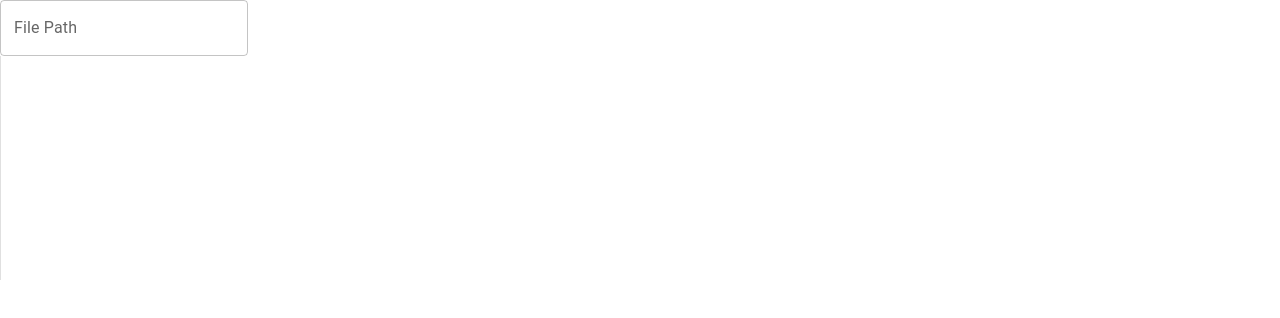
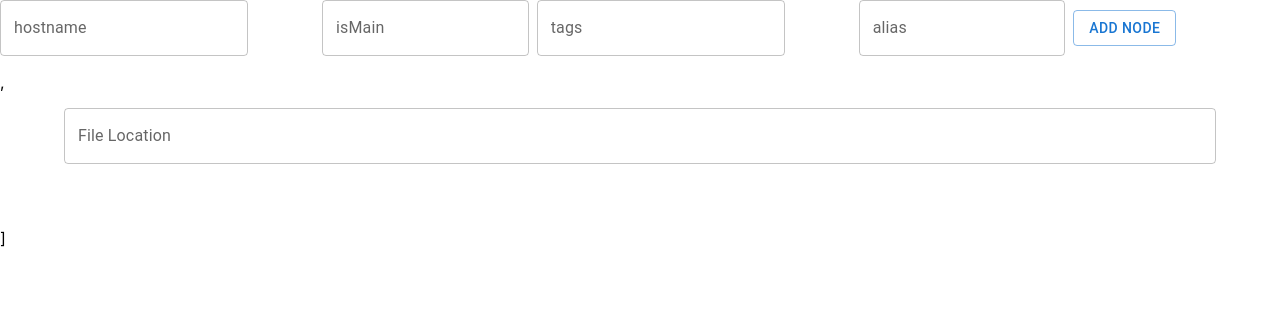
Before and after one commit to sg-c/alluxio-manager, a React (Create React App) app in the folder client/: page / in a window 1280 px wide. Shown: the top 318 px of the page. Built offline with nearby package versions, Linux system fonts and the light colour scheme.

Commit message:
Add node-manager

```diff
--- a/client/package.json
+++ b/client/package.json
@@ -6,6 +6,7 @@
     "@emotion/react": "^11.10.5",
     "@emotion/styled": "^11.10.5",
     "@fontsource/roboto": "^4.5.8",
+    "@mui/icons-material": "^5.10.16",
     "@mui/material": "^5.10.16",
     "@testing-library/jest-dom": "^5.16.5",
     "@testing-library/react": "^13.4.0",
--- a/client/src/App.css
+++ b/client/src/App.css
@@ -36,3 +36,7 @@
     transform: rotate(360deg);
   }
 }
+
+.TextField {
+  margin-top: 5px;
+}
--- a/client/src/App.js
+++ b/client/src/App.js
@@ -1,10 +1,15 @@
-
+import './App.css'
 import FileBrowser from "./file-browser/FileBrowser";
+import NodeManager from "./node-manager/NodeManager";
+import {Box} from "@mui/material";
 
 function App() {
-  return (
-      <FileBrowser></FileBrowser>
-  );
+    return (
+        <Box>
+            <NodeManager></NodeManager>,
+            <FileBrowser></FileBrowser>]
+        </Box>
+    );
 }
 
 export default App;
--- a/client/src/file-browser/FileBrowser.js
+++ b/client/src/file-browser/FileBrowser.js
@@ -1,47 +1,64 @@
 import React from "react";
-import {TextField} from "@mui/material";
+import {Container, Grid, TextField} from "@mui/material";
 import FileList from "./FileList";
+
+/**
+ * FileBrowser does following things:
+ *  - reads a list of nodes (from Redux??) that are selected by the user
+ *  - allows the user specify the location of a particular file w.r.t each node
+ *  - fetch and display that particular file from each node from specified location
+ */
+
+const testContet = `
+Lorem ipsum dolor sit amet, consectetur adipiscing elit. Integer nec odio.
+Praesent libero. Sed cursus ante dapibus diam. Sed nisi. Nulla quis sem at nibh elementum imperdiet.
+Duis sagittis ipsum. Praesent mauris. Fusce nec tellus sed augue semper porta. Mauris massa.
+Vestibulum lacinia arcu eget nulla.
+`;
 
 export default class FileBrowser extends React.Component {
     constructor(props) {
         super(props);
         this.nodes = props.nodes;
-        this.state = {loc: ''};
+        this.state = {fileLoc: ''};
         this.onFilePathKeyDown = this.onFilePathKeyDown.bind(this);
         this.onFilePathValueChanged = this.onFilePathValueChanged.bind(this);
     }
 
     onFilePathValueChanged(e) {
         const value = e.target.value;
-        this.setState({loc: value})
+        this.setState({fileLoc: value})
     }
 
     onFilePathKeyDown(e) {
         if (e.key === 'Enter') {
-            console.log(`TODO: rest.js /api/file/${this.nodes}/${this.state.loc}`);
+            console.log(`TODO: rest.js /api/file/${this.nodes}/${this.state.fileLoc}`);
             this.setState({files: this.getFiles()})
         }
     }
 
     getFiles() {
-        return [
-            {node: "01.all.io", content: "abc"},
-            {node: "02.all.io", content: "def"},
-        ]
+        return [{node: "01.all.io", content: testContet}, {node: "02.all.io", content: "def"},]
     }
 
     render() {
-        return (
-            <div>
-                <TextField
-                    id="file-path"
-                    label="File Path"
-                    variant="outlined"
-                    value={this.state.loc}
-                    onKeyDown={this.onFilePathKeyDown}
-                    onChange={this.onFilePathValueChanged}/>
-                <FileList files={this.state.files} selected={0}/>
-            </div>
-        );
+        return (<Container>
+            <Grid container spacing={1}>
+                <Grid item xs={12}>
+                    <TextField
+                        fullWidth
+                        margin="normal"
+                        id="file-path"
+                        label="File Location"
+                        variant="outlined"
+                        value={this.state.fileLoc}
+                        onKeyDown={this.onFilePathKeyDown}
+                        onChange={this.onFilePathValueChanged}></TextField>
+                </Grid>
+                <Grid item xs={12}>
+                    <FileList files={this.state.files} selected={0}/>
+                </Grid>
+            </Grid>
+        </Container>);
     }
 }
--- a/client/src/file-browser/FileList.js
+++ b/client/src/file-browser/FileList.js
@@ -1,20 +1,22 @@
 import React, {Component} from 'react';
-import {Box, Container, Tab, Tabs, TextareaAutosize} from "@mui/material";
+import {Box, Tab, Tabs, TextField} from "@mui/material";
 
 class TabPanel extends Component {
     render() {
-        const {value, index, children, ...other} = this.props;
-        return (<div
-            role="tabpanel"
-            hidden={value !== index}
-            id={`vertical-tabpanel-${index}`}
-            aria-labelledby={`vertical-tab-${index}`}
-            {...other}
-        >
-            {value === index && (<Container>
-                <TextareaAutosize>{children}</TextareaAutosize>
-            </Container>)}
-        </div>);
+        const {value, index, children, node} = this.props;
+        return (
+            <Box sx={{margin: 1, width: '100%'}}
+                 hidden={value !== index}
+                 id={`vertical-tabpanel-${index}`}>
+                {value === index &&
+                    <TextField fullWidth
+                               multiline
+                               size={"small"}
+                               label={node}
+                               value={children}/>}
+            </Box>);
+
+
     }
 }
 
@@ -34,7 +36,8 @@ class FileList extends Component {
     }
 
     createPanels(files, selected) {
-        return !files ? [] : files.map((f, i) => (<TabPanel value={selected} index={i}>{f.content}</TabPanel>));
+        return !files ? [] : files.map((f, i) => (
+            <TabPanel value={selected} index={i} node={f.node}>{f.content}</TabPanel>));
     }
 
     render() {
@@ -42,14 +45,17 @@ class FileList extends Component {
         const selected = this.state.selected;
 
         return (<Box
-            sx={{flexGrow: 1, bgcolor: 'background.paper', display: 'flex', height: 224}}
+            sx={{
+                flexGrow: 1, bgcolor: 'background.paper', display: 'flex', borderColor: 'divider',
+            }}
         >
             <Tabs
                 orientation="vertical"
                 variant="scrollable"
                 value={this.state.selected}
                 onChange={this.onChanged}
-                sx={{borderRight: 1, borderColor: 'divider'}}
+                textColor="secondary"
+                indicatorColor="secondary"
             >
                 {this.createTabs(files)}
             </Tabs>
--- a/client/src/index.js
+++ b/client/src/index.js
@@ -3,14 +3,12 @@ import ReactDOM from 'react-dom/client';
 import './index.css';
 import App from './App';
 import reportWebVitals from './reportWebVitals';
-import {CssBaseline} from "@mui/material";
 
 const root = ReactDOM.createRoot(document.getElementById('root'));
 root.render(
-  <React.StrictMode>
-      <CssBaseline />
-    <App />
-  </React.StrictMode>
+    <React.StrictMode>
+        <App/>
+    </React.StrictMode>
 );
 
 // If you want to start measuring performance in your app, pass a function
--- /dev/null
+++ b/client/src/node-manager/NodeDisplay.js
@@ -0,0 +1,71 @@
+import React, {Component} from 'react';
+import {
+    Box,
+    IconButton,
+    List,
+    ListItem,
+    ListItemIcon,
+    ListItemText
+} from "@mui/material";
+import StarIcon from '@mui/icons-material/Star';
+import DeleteIcon from "@mui/icons-material/Delete";
+
+class NodeItem extends Component {
+    constructor(props) {
+        super(props);
+        this.onClick = this.onClick.bind(this);
+    }
+
+    onClick() {
+        this.props.onRemoveNode(this.props.node);
+    }
+
+    render() {
+        return (
+            <ListItem secondaryAction={
+                <IconButton edge="end" onClick={this.onClick}>
+                    <DeleteIcon/>
+                </IconButton>
+            }>
+                <ListItemIcon>
+                    {this.props.isMain && <StarIcon/>}
+                </ListItemIcon>
+                <ListItemText primary={this.props.hostname}
+                              secondary={this.props.alias}/>
+                <ListItemText hidden={this.props.tags.length === 0}
+                              secondary={this.props.tags.join(',')}/>
+            </ListItem>
+        );
+    }
+}
+
+class NodeDisplay extends Component {
+    constructor(props) {
+        super(props);
+        this.onRemoveNode = this.onRemoveNode.bind(this);
+    }
+
+    onRemoveNode(node) {
+        this.props.onRemoveNode(node);
+    }
+
+    render() {
+        const nodes = this.props.nodes;
+        return (
+            <Box>
+                <List>
+                    {nodes.map((n) =>
+                        <NodeItem node={n}
+                                  hostname={n.hostname}
+                                  alias={n.alias}
+                                  isMain={n.isMain}
+                                  tags={n.tags}
+                                  onRemoveNode={this.onRemoveNode}/>)}
+
+                </List>
+            </Box>
+        );
+    }
+}
+
+export default NodeDisplay;
--- /dev/null
+++ b/client/src/node-manager/NodeInput.js
@@ -0,0 +1,97 @@
+import React, {Component} from "react";
+import Grid2 from "@mui/material/Unstable_Grid2";
+import {Button, TextField} from "@mui/material";
+
+class NodePropInput extends Component {
+    constructor(props) {
+        super(props);
+        this.onChange = this.onChange.bind(this);
+    }
+
+    onChange(e) {
+        this.props.onChange(e.target.value);
+    }
+
+    render() {
+        return (<Grid2 xs={this.props.size}>
+            <TextField
+                label={this.props.label}
+                value={this.props.value}
+                onChange={this.onChange}
+            />
+        </Grid2>);
+    }
+}
+
+class NodePropAddButton extends Component {
+    constructor(props) {
+        super(props);
+        this.onClicked = this.onClicked.bind(this);
+    }
+
+    onClicked() {
+        this.props.onAddNode();
+    }
+
+    render() {
+        return (<Grid2 xs={this.props.size} size="medium">
+            <Button variant="outlined" onClick={this.onClicked}>
+                Add Node
+            </Button>
+        </Grid2>)
+    }
+}
+
+export default class NodeInput extends Component {
+    DEFAULT_NODE_PROPS = {hostname: '', isMain: '', tags: '', alias: ''};
+
+    constructor(props) {
+        super(props);
+        this.state = Object.assign({}, this.DEFAULT_NODE_PROPS);
+        this.onAddNode = this.onAddNode.bind(this);
+        this.onHostnameChanged = this.onHostnameChanged.bind(this);
+        this.onIsMainChanged = this.onIsMainChanged.bind(this);
+        this.onTagsChanged = this.onTagsChanged.bind(this);
+        this.onAliasChanged = this.onAliasChanged.bind(this);
+    }
+
+    onAddNode() {
+        this.props.onAddNode({
+            hostname: this.state.hostname,
+            isMain: this.state.isMain === 'true',
+            tags: this.state.tags.split(','),
+            alias: this.state.alias,
+        });
+        this.setState(Object.assign({}, this.DEFAULT_NODE_PROPS));
+    }
+
+    onHostnameChanged(hostname) {
+        this.setState({hostname});
+    }
+
+    onIsMainChanged(isMain) {
+        this.setState({isMain});
+    }
+
+    onTagsChanged(tags) {
+        this.setState({tags});
+    }
+
+    onAliasChanged(alias) {
+        this.setState({alias});
+    }
+
+    render() {
+        return (<Grid2 container spacing={1} alignItems={'center'}>
+            <NodePropInput size={3} label={"hostname"} value={this.state.hostname}
+                           onChange={this.onHostnameChanged}/>
+            <NodePropInput size={2} label={"isMain"} value={this.state.isMain}
+                           onChange={this.onIsMainChanged}/>
+            <NodePropInput size={3} label={"tags"} value={this.state.tags}
+                           onChange={this.onTagsChanged}/>
+            <NodePropInput size={2} label={"alias"} value={this.state.alias}
+                           onChange={this.onAliasChanged}/>
+            <NodePropAddButton size={2} onAddNode={this.onAddNode}/>
+        </Grid2>);
+    }
+}
--- /dev/null
+++ b/client/src/node-manager/NodeManager.js
@@ -0,0 +1,63 @@
+import React, {Component} from 'react';
+import NodeInput from "./NodeInput";
+import NodeDisplay from "./NodeDisplay";
+
+
+/**
+ * NodeManager allows users to manage nodes.
+ *
+ * A "node" contains following props:
+ *  - hostname
+ *  - whether it's the main node
+ *  - alias (optional)
+ *  - a list of tags (optional)
+ *
+ * Users can
+ *  - add/remove nodes
+ *  - change props of nodes
+ *
+ *  NodeManager manages the list of nodes and props of nodes
+ *  in following way:
+ *   - the information can be stored (in Redux??) and
+ *      fetched by other components.
+ *   - other components can subscribe the change of the information.
+ *   - the information can be persisted to "ALLUXIO_MANAGER_CONF"
+ *      env var, which points to a directory.
+ */
+
+
+class NodeManager extends Component {
+    constructor(props) {
+        super(props);
+        this.state = {nodes: []};
+        this.onAddNode = this.onAddNode.bind(this);
+        this.onRemoveNode = this.onRemoveNode.bind(this);
+    }
+
+    onAddNode(node) {
+        const nodes = this.state.nodes;
+        nodes.push(node);
+        this.setState({nodes});
+    }
+
+    onRemoveNode(node) {
+        const nodes = this.state.nodes;
+        const index = nodes.indexOf(node);
+        if (index > -1) {
+            nodes.splice(index, 1);
+        }
+        this.setState({nodes})
+    }
+
+    render() {
+        return (
+            <React.Fragment>
+                <NodeInput onAddNode={this.onAddNode}/>
+                <NodeDisplay nodes={this.state.nodes}
+                             onRemoveNode={this.onRemoveNode}/>
+            </React.Fragment>
+        );
+    }
+}
+
+export default NodeManager;
```
